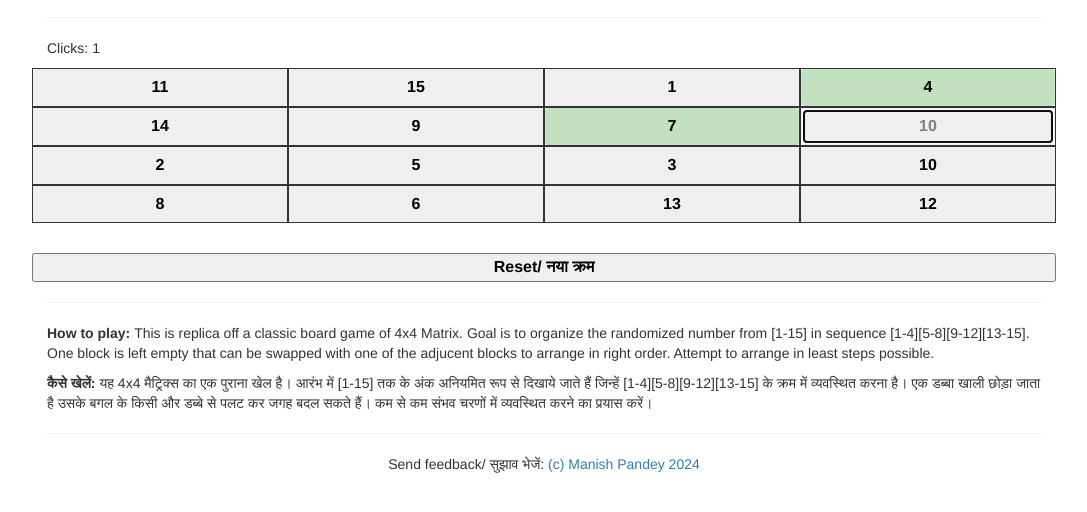
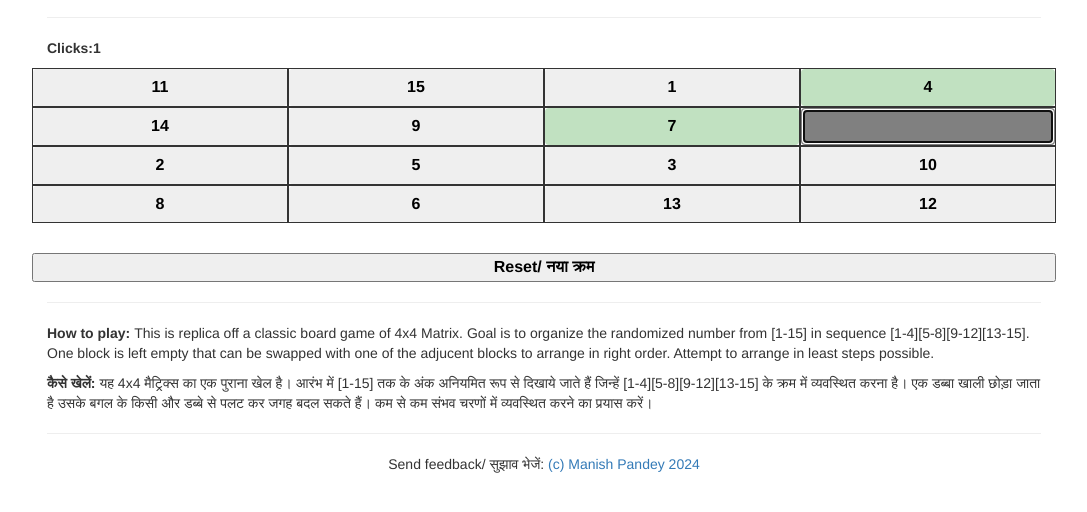
Before and after one commit to tomanishp/matrix, a plain HTML site: page index.html in a window 1280 px wide. Both pictures are taken after a click on the button "10". Shown: the part 56-568 px from the top of the page, without its empty margins (96-1183 px from the left). Drawn offline with nearby package versions, Linux system fonts and the light colour scheme.

Commit message:
Fixed check solve

```diff
--- a/index.html
+++ b/index.html
@@ -17,7 +17,7 @@
     <div class="container-fluid" style="width: 80%;">
         <h2 class="text-primary text-center">4x4 Matrix Game</h2>
         <hr size="1" />
-        <p>Clicks:&nbsp;<span id="sClick">0</span></p>
+        <p><strong><span id="sClick">Clicks: 0</span></strong></p>
 
         <div id="matrix" class=""> </div>
         <hr size="1" />
@@ -96,7 +96,7 @@
             }
             $("#matrix").append('<div class="row" id="rowReset"><p>&nbsp</p><button type="button" id="btnReset" class="btnR" onclick="initializeMatrix()">Reset/ नया क्रम</button></div>');
             setButtons(iR, iC);
-            $("#sClick").text(0);
+            $("#sClick").text('Clicks:0');
 
         }
 
@@ -128,11 +128,11 @@
             setSwapButton($("#btn" + iRow + iCP), moveLeft);
             setSwapButton($("#btn" + iRow + iCN), moveRight);
 
+            checkSolve();
+
             $("#btn" + iRow + iCol).css("background-color", "grey");
             $("#btn" + iRow + iCol).css("color", "grey");
             $("#btn" + iRow + iCol).text();
-
-            checkSolve();
 
         }
 
@@ -206,7 +206,7 @@
             }
             setButtons(iR, iC)
             iClicks++;
-            $("#sClick").text(iClicks);
+            $("#sClick").text('Clicks:' + iClicks);
         }
 
         function moveUp() {
```
